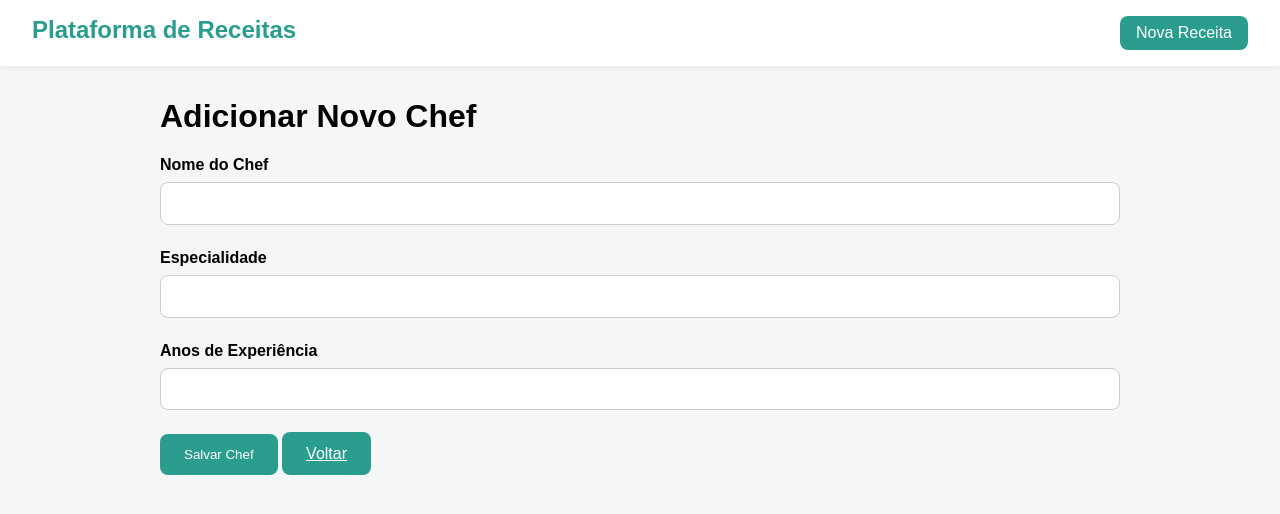
After one commit to FellipeSchiochet/ADS_DSW-2025, a Flask app: page /chef/novo in a window 1280 px wide. The commit adds this page. Shown: the top 514 px of the page. Run offline with Flask 3, Linux system fonts and the light colour scheme; some libraries are stand-ins or nearby versions.

Commit message:
Funcionando

```diff
--- a/Plataforma_Receitas/receitas_app/app.py
+++ b/Plataforma_Receitas/receitas_app/app.py
@@ -1,9 +1,10 @@
 import os
-from flask import Flask, render_template, request, redirect, url_for
+from flask import Flask, render_template, request, redirect, url_for, flash
 from extensions import db  # agora importamos o db de extensions.py
 
 def create_app():
     app = Flask(__name__)
+    app.config['SECRET_KEY'] = 'sua_chave_secreta_aqui'  # Necessário para flash messages
 
     # Caminho base do projeto
     basedir = os.path.abspath(os.path.dirname(__file__))
@@ -35,10 +36,19 @@ def create_app():
     @app.route('/receita/nova', methods=['GET', 'POST'])
     def criar_receita():
         from models import Receita, Ingrediente, ReceitaIngrediente, Chef
+
+        # Obter todos os chefs para o dropdown
+        chefs = Chef.query.all()
+
         if request.method == 'POST':
             titulo = request.form['titulo']
             instrucoes = request.form['instrucoes']
             chef_id = request.form['chef_id']
+
+            # Verifica se foi selecionado um chef válido
+            if not chef_id:
+                flash('Por favor, selecione um chef.', 'error')
+                return render_template('criar_receita.html', chefs=chefs)
 
             # Cria a receita
             nova_receita = Receita(titulo=titulo, instrucoes=instrucoes, chef_id=chef_id)
@@ -67,10 +77,42 @@ def create_app():
                     db.session.add(associacao)
 
             db.session.commit()
+            flash('Receita criada com sucesso!', 'success')
             return redirect(url_for('index'))
 
-        chefs = Chef.query.all()
         return render_template('criar_receita.html', chefs=chefs)
+
+    @app.route('/chef/novo', methods=['GET', 'POST'])
+    def criar_chef():
+        from models import Chef, PerfilChef
+
+        if request.method == 'POST':
+            nome = request.form['nome']
+            especialidade = request.form['especialidade']
+            anos_experiencia = request.form['anos_experiencia']
+
+            # Verifica se o chef já existe
+            chef_existente = Chef.query.filter_by(nome=nome).first()
+            if chef_existente:
+                flash('Já existe um chef com este nome.', 'error')
+                return render_template('criar_chef.html')
+
+            novo_chef = Chef(nome=nome)
+            db.session.add(novo_chef)
+            db.session.flush()  # Para obter o ID do chef
+
+            perfil_chef = PerfilChef(
+                especialidade=especialidade,
+                anos_experiencia=anos_experiencia,
+                chef_id=novo_chef.id
+            )
+            db.session.add(perfil_chef)
+            db.session.commit()
+
+            flash('Chef criado com sucesso!', 'success')
+            return redirect(url_for('criar_receita'))
+
+        return render_template('criar_chef.html')
 
     @app.route('/chef/<int:chef_id>')
     def detalhes_chef(chef_id):
@@ -93,28 +135,37 @@ def create_app():
         chef2 = Chef(nome='Érick Jacquin')
         perfil2 = PerfilChef(especialidade='Culinária Francesa', anos_experiencia=30, chef=chef2)
 
+        chef3 = Chef(nome='Gordon Ramsay')
+        perfil3 = PerfilChef(especialidade='Culinária Internacional', anos_experiencia=35, chef=chef3)
+
         ingredientes = {
             'tomate': Ingrediente(nome='tomate'),
             'cebola': Ingrediente(nome='cebola'),
             'farinha': Ingrediente(nome='farinha'),
             'ovo': Ingrediente(nome='ovo'),
-            'manteiga': Ingrediente(nome='manteiga')
+            'manteiga': Ingrediente(nome='manteiga'),
+            'chocolate': Ingrediente(nome='chocolate'),
+            'açúcar': Ingrediente(nome='açúcar')
         }
 
-        db.session.add_all([chef1, chef2] + list(ingredientes.values()))
+        db.session.add_all([chef1, chef2, chef3] + list(ingredientes.values()))
 
         receita1 = Receita(titulo='Molho de Tomate Clássico', instrucoes='Cozinhe os tomates e a cebola por 20 minutos.', chef=chef1)
         receita2 = Receita(titulo='Bolo Simples', instrucoes='Misture todos os ingredientes e asse por 40 minutos.', chef=chef1)
         receita3 = Receita(titulo='Petit Gâteau', instrucoes='Derreta a manteiga com chocolate e asse em forno alto.', chef=chef2)
+        receita4 = Receita(titulo='Beef Wellington', instrucoes='Prepare o filé mignon e envolva na massa folhada.', chef=chef3)
 
-        db.session.add_all([receita1, receita2, receita3])
+        db.session.add_all([receita1, receita2, receita3, receita4])
 
         db.session.add_all([
             ReceitaIngrediente(receita=receita1, ingrediente=ingredientes['tomate'], quantidade='5 unidades'),
             ReceitaIngrediente(receita=receita1, ingrediente=ingredientes['cebola'], quantidade='1 unidade'),
             ReceitaIngrediente(receita=receita2, ingrediente=ingredientes['farinha'], quantidade='2 xicaras'),
             ReceitaIngrediente(receita=receita2, ingrediente=ingredientes['ovo'], quantidade='3 unidades'),
-            ReceitaIngrediente(receita=receita3, ingrediente=ingredientes['manteiga'], quantidade='150g')
+            ReceitaIngrediente(receita=receita2, ingrediente=ingredientes['açúcar'], quantidade='1 xícara'),
+            ReceitaIngrediente(receita=receita3, ingrediente=ingredientes['manteiga'], quantidade='150g'),
+            ReceitaIngrediente(receita=receita3, ingrediente=ingredientes['chocolate'], quantidade='200g'),
+            ReceitaIngrediente(receita=receita4, ingrediente=ingredientes['manteiga'], quantidade='100g')
         ])
 
         db.session.commit()
--- /dev/null
+++ b/Plataforma_Receitas/receitas_app/templates/criar_chef.html
@@ -0,0 +1,23 @@
+{% extends 'base.html' %}
+{% block content %}
+    <h1>Adicionar Novo Chef</h1>
+    <form method="POST">
+        <div class="form-group">
+            <label for="nome">Nome do Chef</label>
+            <input type="text" id="nome" name="nome" required>
+        </div>
+
+        <div class="form-group">
+            <label for="especialidade">Especialidade</label>
+            <input type="text" id="especialidade" name="especialidade" required>
+        </div>
+
+        <div class="form-group">
+            <label for="anos_experiencia">Anos de Experiência</label>
+            <input type="number" id="anos_experiencia" name="anos_experiencia" min="0" required>
+        </div>
+
+        <button type="submit" class="btn">Salvar Chef</button>
+        <a href="{{ url_for('criar_receita') }}" class="btn">Voltar</a>
+    </form>
+{% endblock %}
```
Also changed, not shown: Plataforma_Receitas/receitas_app/templates/criar_receita.html (+24 -3 lines).
